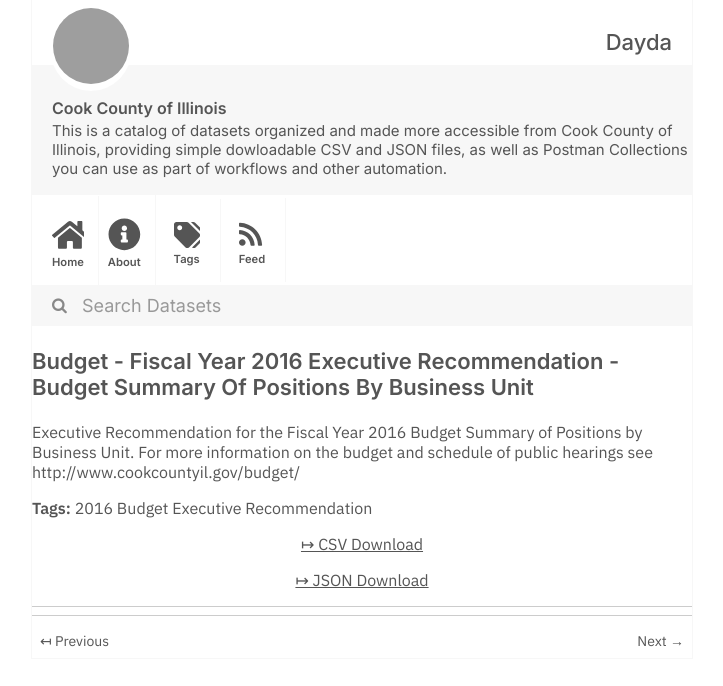
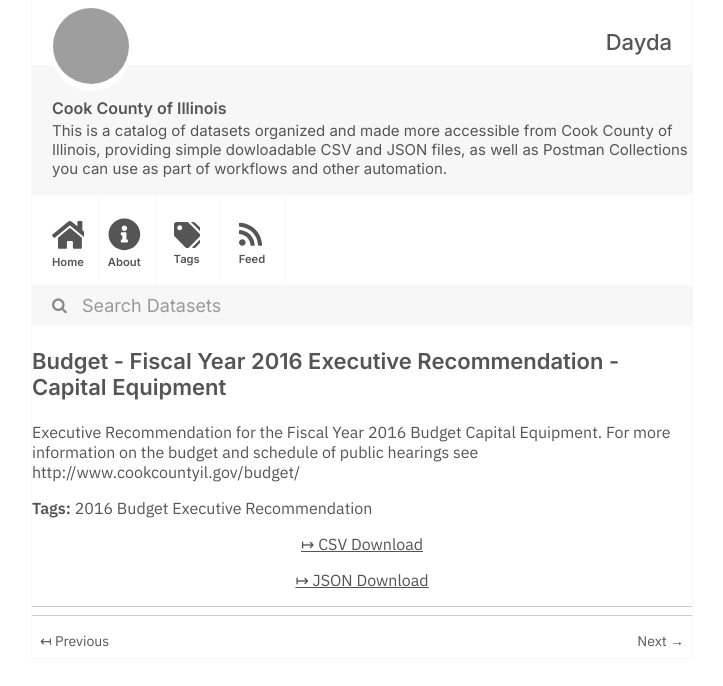
Before and after one commit to dayda-entities/cook-county-of-illinois, a Jekyll site: the page built from _posts/2020-11-10-budget-fiscal-year-2016-execut.md, in a window 1280 px wide, cut to the strip 0-686 px from the top of the page. Shown: the whole strip, without its empty margins (278-1001 px from the left). Built offline with Jekyll 4.4.1, drawn with Linux system fonts in a browser that asks for light colours; grey boxes are pictures that could not be loaded.

Commit message:
Publish Data

```diff
--- a/_posts/2020-11-10-budget-fiscal-year-2016-execut.md
+++ b/_posts/2020-11-10-budget-fiscal-year-2016-execut.md
@@ -1,9 +1,7 @@
 ---
-title: >-
-  Budget - Fiscal Year 2016 Executive Recommendation - Budget Summary Of
-  Positions By Business Unit
-created: '2020-11-10T16:57:09.600023'
-modified: '2020-11-10T16:57:09.600033'
+title: Budget - Fiscal Year 2016 Executive Recommendation - Capital Equipment
+created: '2020-11-10T16:57:43.803515'
+modified: '2020-11-10T16:57:43.803522'
 state: active
 type: dataset
 tags:
@@ -11,10 +9,10 @@ tags:
 groups:
   - Local Government
 csv_url: >-
-  https://datacatalog.cookcountyil.gov/api/views/3p3z-y5re/rows.csv?accessType=DOWNLOAD
+  https://datacatalog.cookcountyil.gov/api/views/pgvr-x745/rows.csv?accessType=DOWNLOAD
 json_url: >-
-  https://datacatalog.cookcountyil.gov/api/views/3p3z-y5re/rows.json?accessType=DOWNLOAD
+  https://datacatalog.cookcountyil.gov/api/views/pgvr-x745/rows.json?accessType=DOWNLOAD
 layout: post
 
 ---
-Executive Recommendation for the Fiscal Year 2016 Budget Summary of Positions by Business Unit. For more information on the budget and schedule of public hearings see http://www.cookcountyil.gov/budget/
+Executive Recommendation for the Fiscal Year 2016 Budget Capital Equipment. For more information on the budget and schedule of public hearings see http://www.cookcountyil.gov/budget/
```
